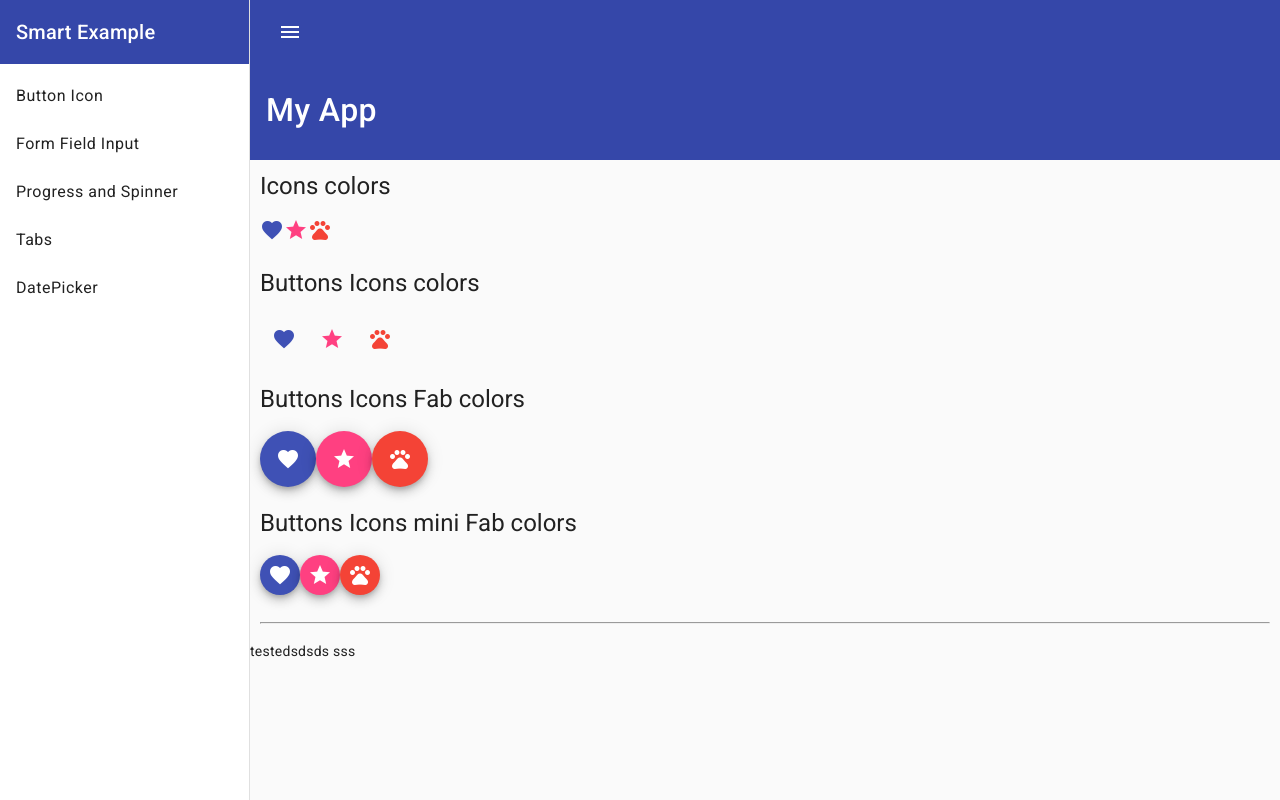
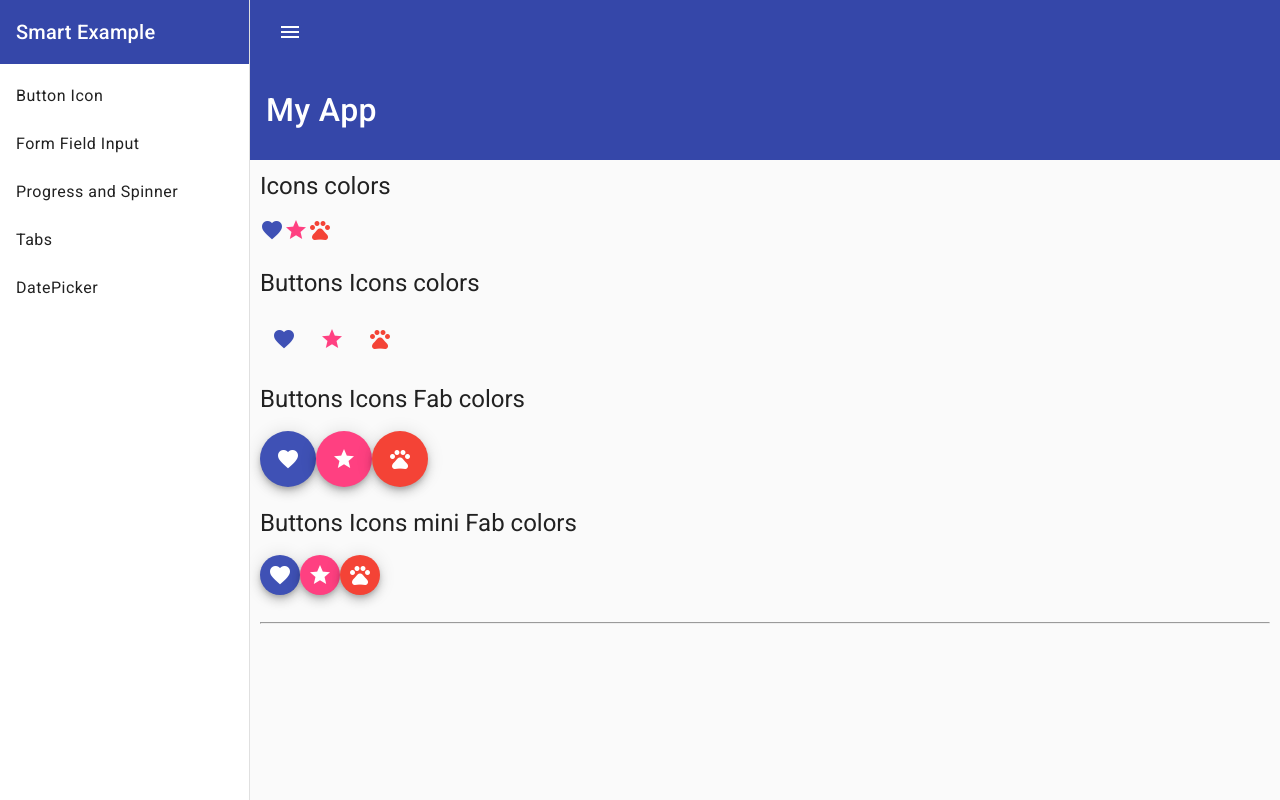
Before and after one commit to williammuniz/angular-material, an Angular app: page /buttonIcon in a window 1280 px wide. Built offline with nearby package versions, Linux system fonts and the light colour scheme.

Commit message:
componente data picker

```diff
--- a/src/app/app.component.html
+++ b/src/app/app.component.html
@@ -35,9 +35,5 @@
     <div class="content">
       <router-outlet></router-outlet>
     </div>
-
-testedsdsds
-sss
-
   </mat-sidenav-content>
 </mat-sidenav-container>
```
